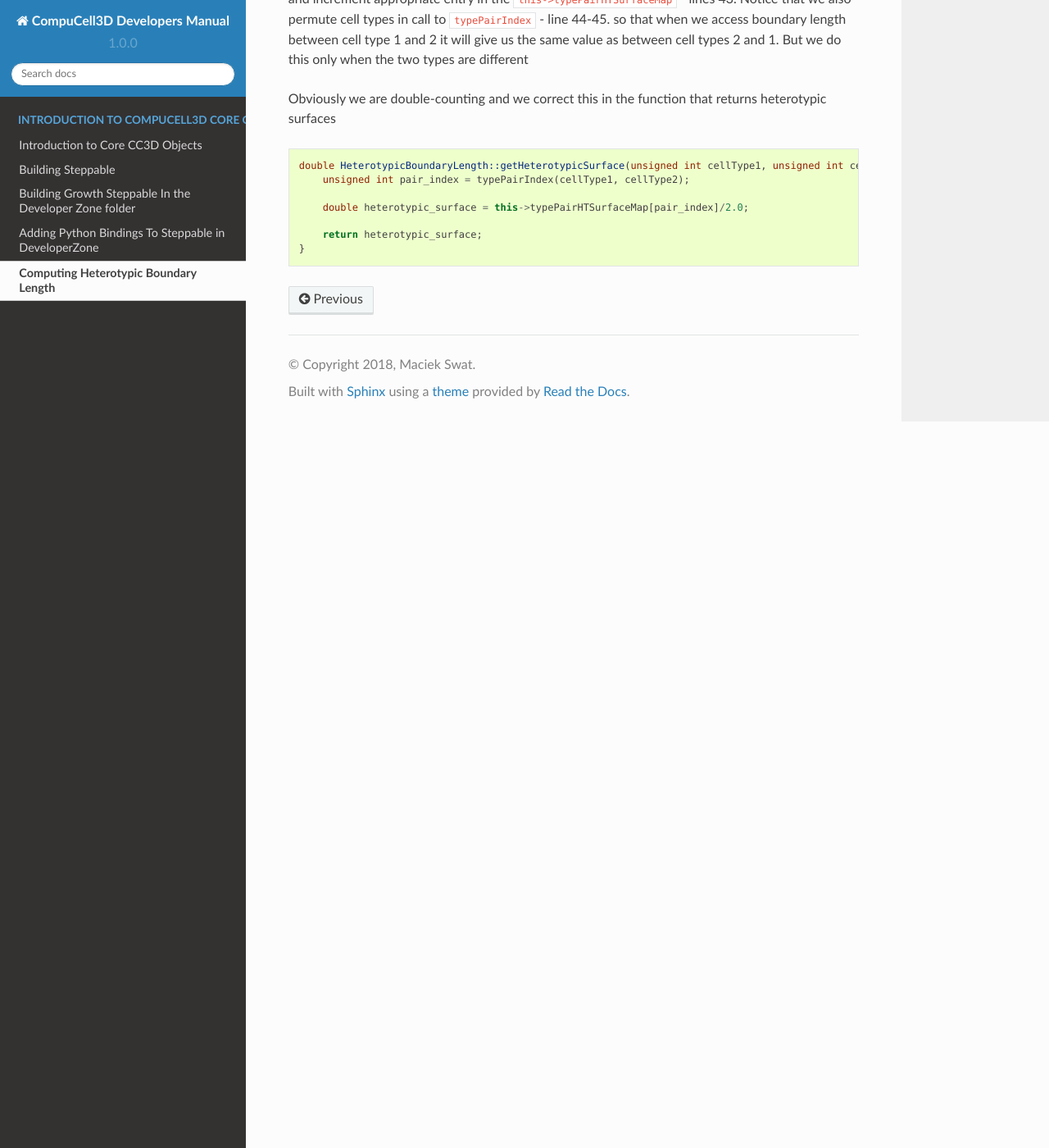
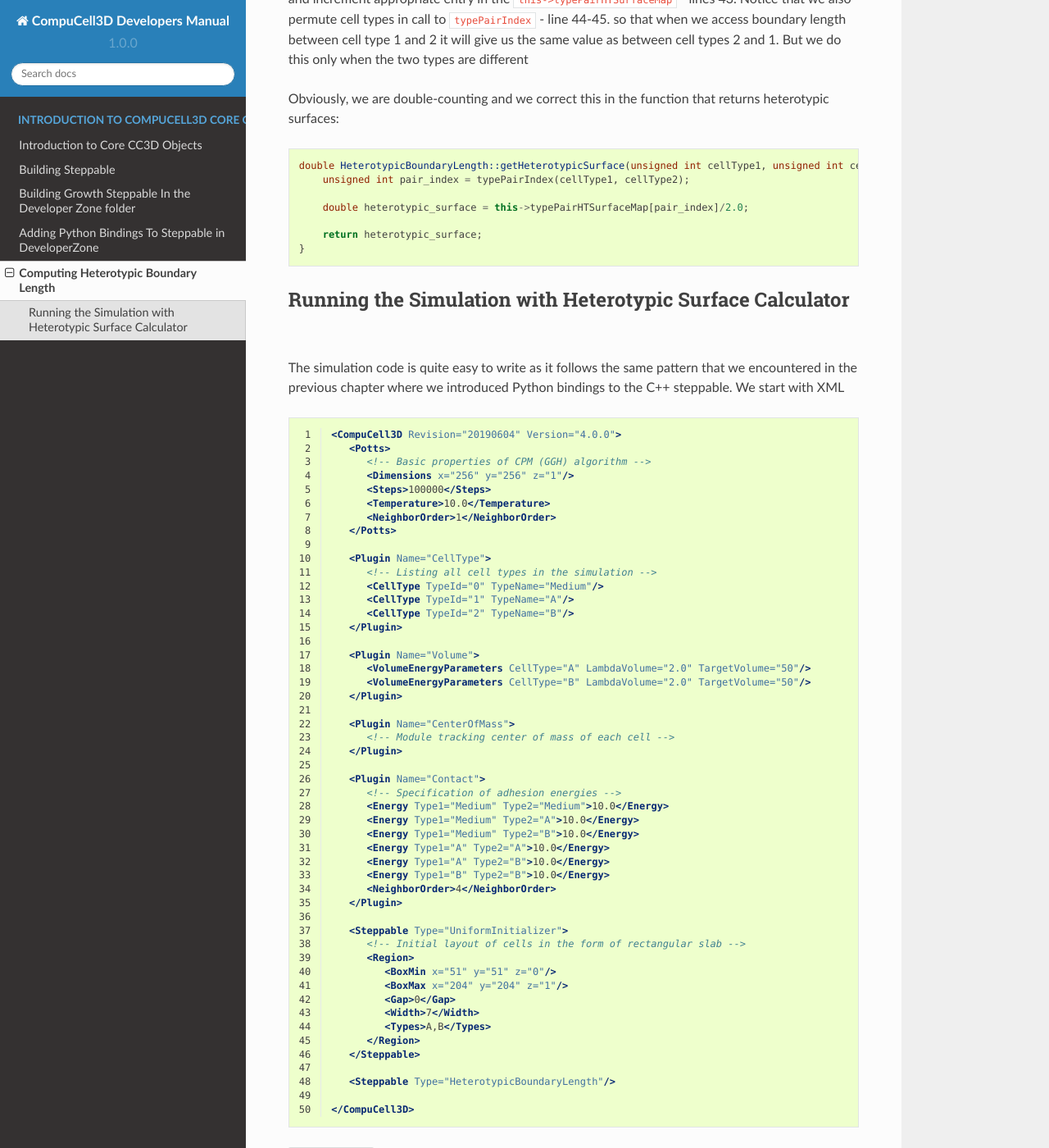
Before and after one commit to CompuCell3D/CompuCell3DDevelopersManual, a Sphinx documentation site: the page built from docs/heteropytic_boundary_surface_steppable.rst, in a window 1280 px wide and 1400 px high, scrolled down 4627 px. Shown: the whole window at 82% size. Built offline with Sphinx 7.4.7 and the Read the Docs theme 2.0.0, drawn with Linux system fonts in a browser that asks for light colours; some of the changed text lies outside the part shown.

Commit message:
added new material

```diff
--- a/docs/heteropytic_boundary_surface_steppable.rst
+++ b/docs/heteropytic_boundary_surface_steppable.rst
@@ -212,7 +212,7 @@ At line 27 we start iterating over neighbors of the current pixel (``Point3D pt(
 actual calculations. Code in line 28 fetches one of the neighbor of pixel ``pt(x, y, z)``. In line 30 we check
 if this neighbor is a valid one (e.g. if you are at the edge of the lattice we may get pixel that is outside of the
 lattice and then if ``neighbor.distance`` is zero we know we are dealing with invalid pixel), hence in the line 31 we
-skip the rest of the loop. If,however, the pixel is valid then we get a cell that resides at the neighboring pixel (
+skip the rest of the loop. If, however, the pixel is valid then we get a cell that resides at the neighboring pixel (
 line 34):
 
 .. code-block::
@@ -231,7 +231,7 @@ and increment appropriate entry in the ``this->typePairHTSurfaceMap`` - lines 43
 cell types in call to ``typePairIndex`` - line 44-45. so that when we access boundary length between cell type 1 and 2
 it will give us the same value as between cell types 2 and 1. But we do this only when the two types are different
 
-Obviously we are double-counting and we correct this in the function that returns heterotypic surfaces
+Obviously, we are double-counting and we correct this in the function that returns heterotypic surfaces:
 
 .. code-block:: c++
 
@@ -242,3 +242,63 @@ Obviously we are double-counting and we correct this in the function that return
 
         return heterotypic_surface;
     }
+
+Running the Simulation with Heterotypic Surface Calculator
+----------------------------------------------------------
+
+The simulation code is quite easy to write as it follows the same pattern that we encountered in the previous chapter
+where we introduced Python bindings to the C++ steppable. We start with XML
+
+.. code-block:: xml
+    :linenos:
+
+    <CompuCell3D Revision="20190604" Version="4.0.0">
+       <Potts>
+          <!-- Basic properties of CPM (GGH) algorithm -->
+          <Dimensions x="256" y="256" z="1"/>
+          <Steps>100000</Steps>
+          <Temperature>10.0</Temperature>
+          <NeighborOrder>1</NeighborOrder>
+       </Potts>
+
+       <Plugin Name="CellType">
+          <!-- Listing all cell types in the simulation -->
+          <CellType TypeId="0" TypeName="Medium"/>
+          <CellType TypeId="1" TypeName="A"/>
+          <CellType TypeId="2" TypeName="B"/>
+       </Plugin>
+
+       <Plugin Name="Volume">
+          <VolumeEnergyParameters CellType="A" LambdaVolume="2.0" TargetVolume="50"/>
+          <VolumeEnergyParameters CellType="B" LambdaVolume="2.0" TargetVolume="50"/>
+       </Plugin>
+
+       <Plugin Name="CenterOfMass">
+          <!-- Module tracking center of mass of each cell -->
+       </Plugin>
+
+       <Plugin Name="Contact">
+          <!-- Specification of adhesion energies -->
+          <Energy Type1="Medium" Type2="Medium">10.0</Energy>
+          <Energy Type1="Medium" Type2="A">10.0</Energy>
+          <Energy Type1="Medium" Type2="B">10.0</Energy>
+          <Energy Type1="A" Type2="A">10.0</Energy>
+          <Energy Type1="A" Type2="B">10.0</Energy>
+          <Energy Type1="B" Type2="B">10.0</Energy>
+          <NeighborOrder>4</NeighborOrder>
+       </Plugin>
+
+       <Steppable Type="UniformInitializer">
+          <!-- Initial layout of cells in the form of rectangular slab -->
+          <Region>
+             <BoxMin x="51" y="51" z="0"/>
+             <BoxMax x="204" y="204" z="1"/>
+             <Gap>0</Gap>
+             <Width>7</Width>
+             <Types>A,B</Types>
+          </Region>
+       </Steppable>
+
+       <Steppable Type="HeterotypicBoundaryLength"/>
+
+    </CompuCell3D>
```
